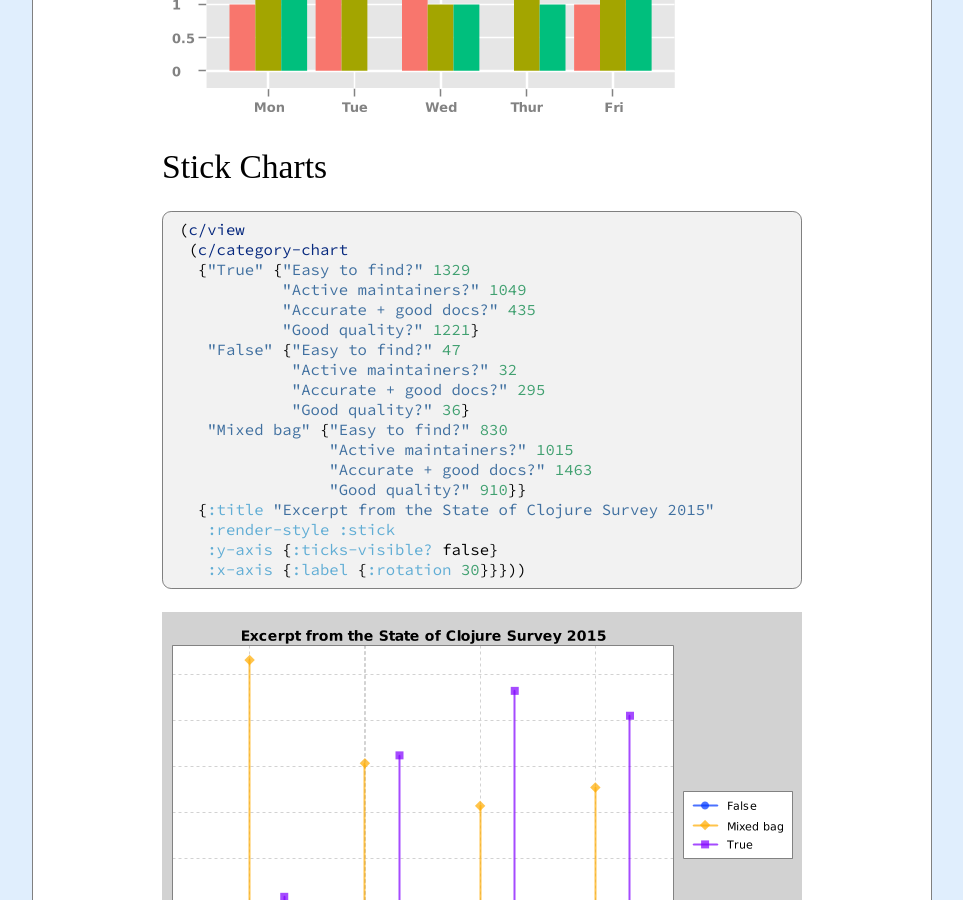
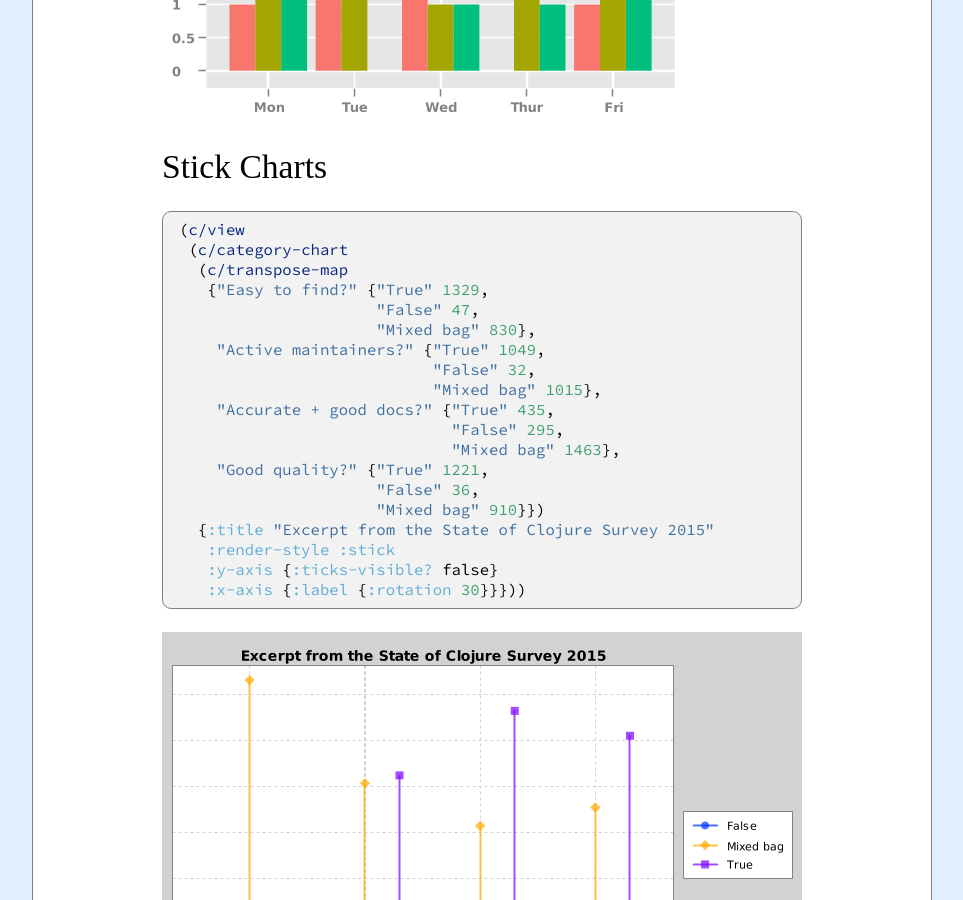
Before and after one commit to hypirion/clj-xchart, a Jekyll site: the page built from examples.md, in a window 1280 px wide and 900 px high, scrolled down 6991 px. Shown: the whole window, without its empty margins (158-1121 px from the left). Built offline with Jekyll 4.4.1, drawn with Linux system fonts in a browser that asks for light colours; some web fonts are replaced.

Commit message:
Use transpose-map in example

````diff
--- a/examples.md
+++ b/examples.md
@@ -187,18 +187,19 @@ user=> (require '[com.hypirion.clj-xchart :as c])
 ```clj
 (c/view
  (c/category-chart
-  {"True" {"Easy to find?" 1329
-           "Active maintainers?" 1049
-           "Accurate + good docs?" 435
-           "Good quality?" 1221}
-   "False" {"Easy to find?" 47
-            "Active maintainers?" 32
-            "Accurate + good docs?" 295
-            "Good quality?" 36}
-   "Mixed bag" {"Easy to find?" 830
-                "Active maintainers?" 1015
-                "Accurate + good docs?" 1463
-                "Good quality?" 910}}
+  (c/transpose-map
+   {"Easy to find?" {"True" 1329,
+                     "False" 47,
+                     "Mixed bag" 830},
+    "Active maintainers?" {"True" 1049,
+                           "False" 32,
+                           "Mixed bag" 1015},
+    "Accurate + good docs?" {"True" 435,
+                             "False" 295,
+                             "Mixed bag" 1463},
+    "Good quality?" {"True" 1221,
+                     "False" 36,
+                     "Mixed bag" 910}})
   {:title "Excerpt from the State of Clojure Survey 2015"
    :render-style :stick
    :y-axis {:ticks-visible? false}
````
